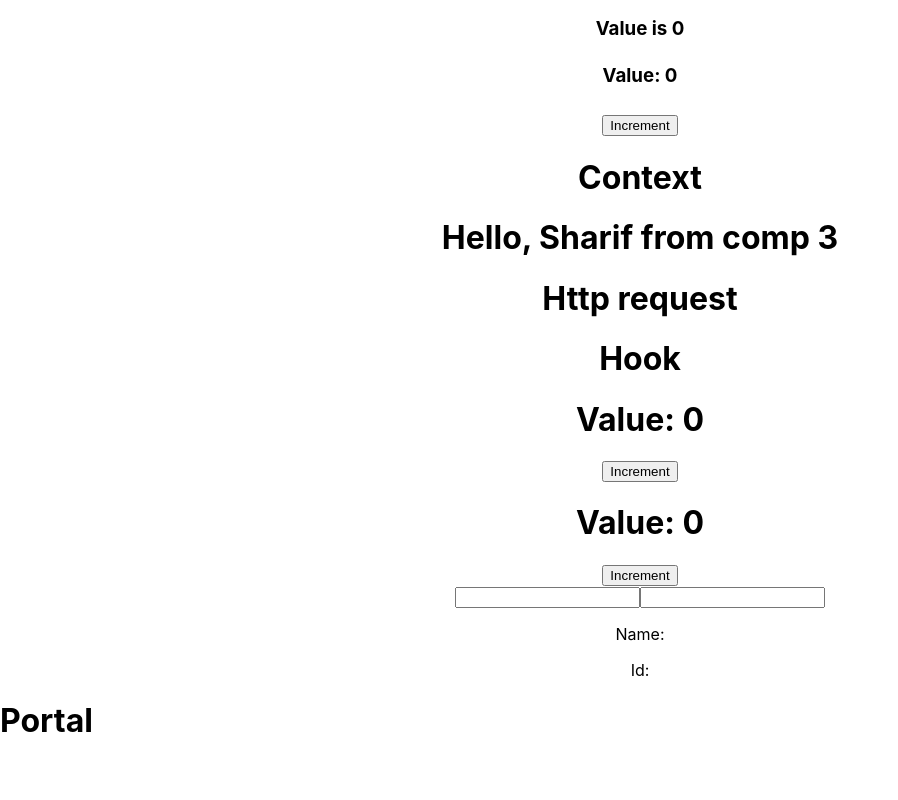
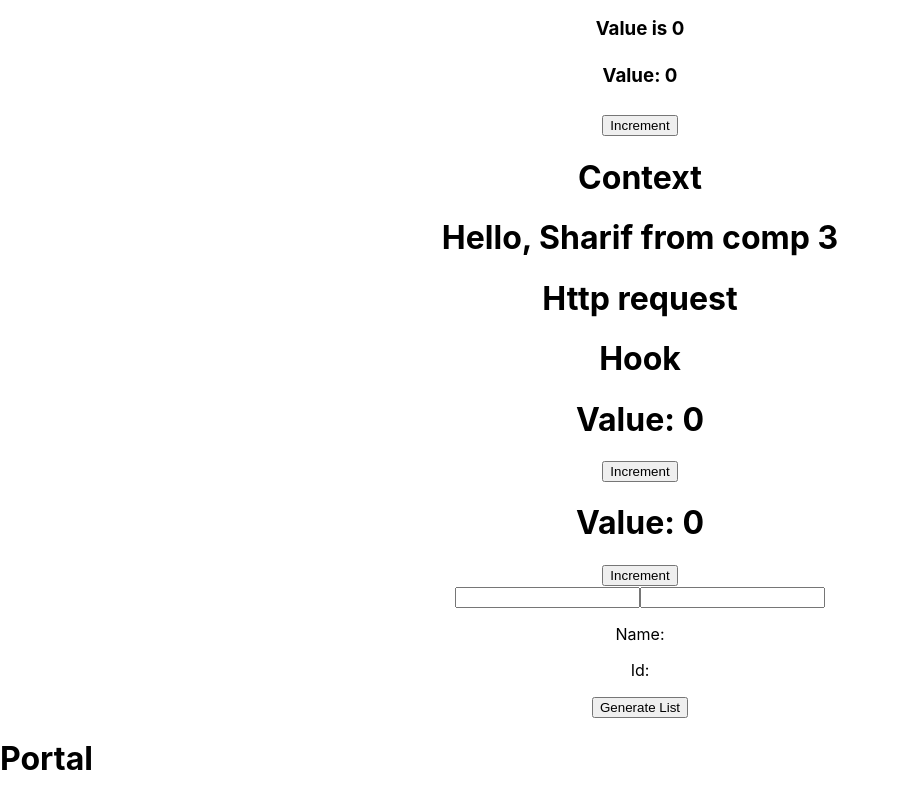
Before and after one commit to ahmed7761/react-redux-tutorial, a React (Create React App) app: page / in a window 1280 px wide. Shown: the part 2730-3530 px from the top of the page, without its empty margins (0-898 px from the left). Before the commit the page ends 3492 px from the top, so only its background shows below. Built offline with nearby package versions, Linux system fonts and the light colour scheme.

Commit message:
useState with array

```diff
--- a/src/App.js
+++ b/src/App.js
@@ -37,6 +37,7 @@
 import HookCounter from "./components/HookCounter";
 import HookCounterTwo from "./components/HookCounterTwo";
 import UseStateWithObject from "./components/UseStateWithObject";
+import UseStateWithArray from "./components/UseStateWithArray";
 
 
 function App() {
@@ -107,6 +108,7 @@
         <HookCounter />
         <HookCounterTwo />
         <UseStateWithObject />
+        <UseStateWithArray />
     </div>
   );
 }
--- /dev/null
+++ b/src/components/UseStateWithArray.js
@@ -0,0 +1,28 @@
+import React, { useState } from 'react';
+
+const UseStateWithArray = () => {
+
+    const  [lists, setlists] = useState([])
+
+    const generatedList = () => {
+        setlists([...lists, {
+            id: lists.length,
+            value: Math.random()
+        }])
+    }
+
+    return (
+        <div>
+            <button onClick={generatedList}>Generate List</button>
+            <ul>
+                {
+                    lists.map(list => {
+                       return <li key={list.id}>{list.value}</li>
+                    })
+                }
+            </ul>
+        </div>
+    );
+};
+
+export default UseStateWithArray;
--- a/src/components/UseStateWithObject.js
+++ b/src/components/UseStateWithObject.js
@@ -4,7 +4,7 @@
 
     const [info, setInfo] = useState({
         name: '',
-        id: null
+        id: ''
     })
 
     return (
```
Also changed, not shown: 1 other file (tests, documents, lock files or other folders).
